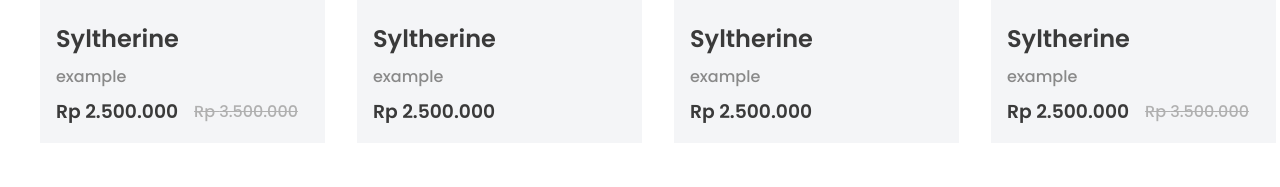
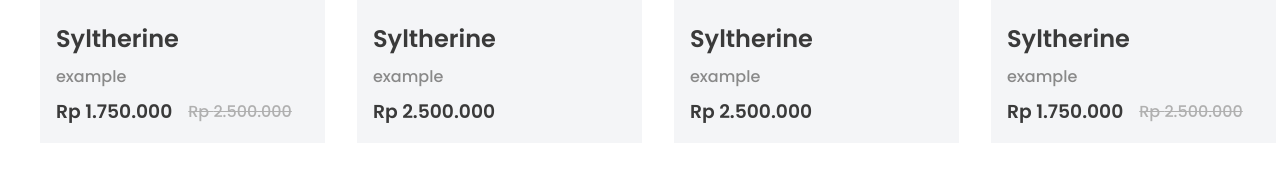
Before and after one commit to claraferraz/result-list-e-commerce, a React (Vite) app: page / in a window 1280 px wide. Shown: the part 804-991 px from the top of the page. Built offline with nearby package versions, Linux system fonts and the light colour scheme.

Commit message:
Fix: calculo de desconto

```diff
--- a/src/components/ProductCard/ProductCard.tsx
+++ b/src/components/ProductCard/ProductCard.tsx
@@ -7,7 +7,6 @@ type Props = {
   title: string;
   description: string;
   price: number;
-  originalPrice: number;
   detail: number | "New" | null;
 };
 
@@ -16,7 +15,6 @@ export const ProductCard = ({
   title,
   description,
   price,
-  originalPrice,
   detail,
 }: Props) => {
   const priceDisplay = (value: number) => value.toLocaleString("pt-BR");
@@ -25,6 +23,8 @@ export const ProductCard = ({
   if (typeof detail != "number") {
     originalPriceP = styles.hide;
   }
+  const calculatedPrice =
+    typeof detail === "number" ? (1 - detail / 100) * price : price;
 
   return (
     <div className={styles.wrapper}>
@@ -36,8 +36,8 @@ export const ProductCard = ({
         <h2>{title}</h2>
         <p>{description}</p>
         <div className={styles.priceContainer}>
-          <h3>Rp {priceDisplay(price)}</h3>
-          <p className={originalPriceP}>Rp {priceDisplay(originalPrice)}</p>
+          <h3>Rp {priceDisplay(calculatedPrice)}</h3>
+          <p className={originalPriceP}>Rp {priceDisplay(price)}</p>
         </div>
       </div>
       <ProductCardHover />
```
